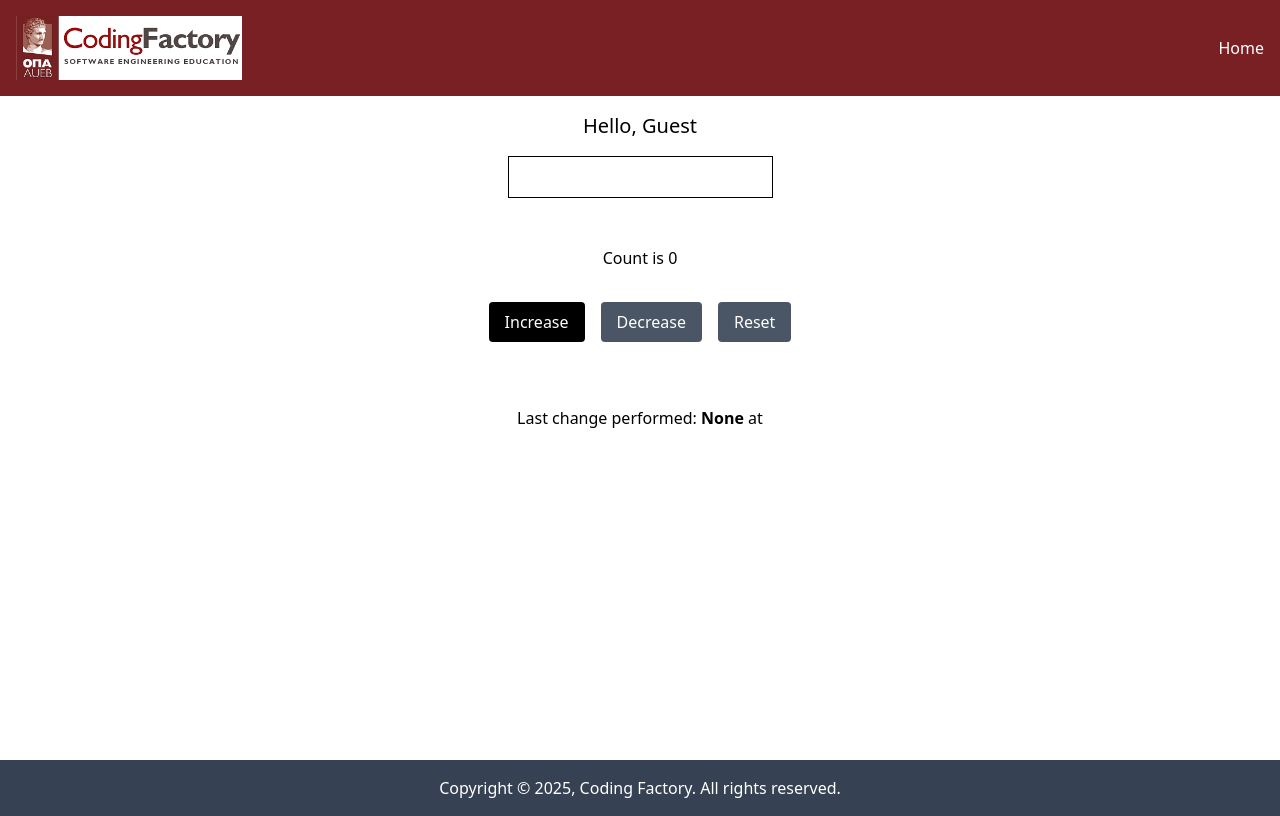
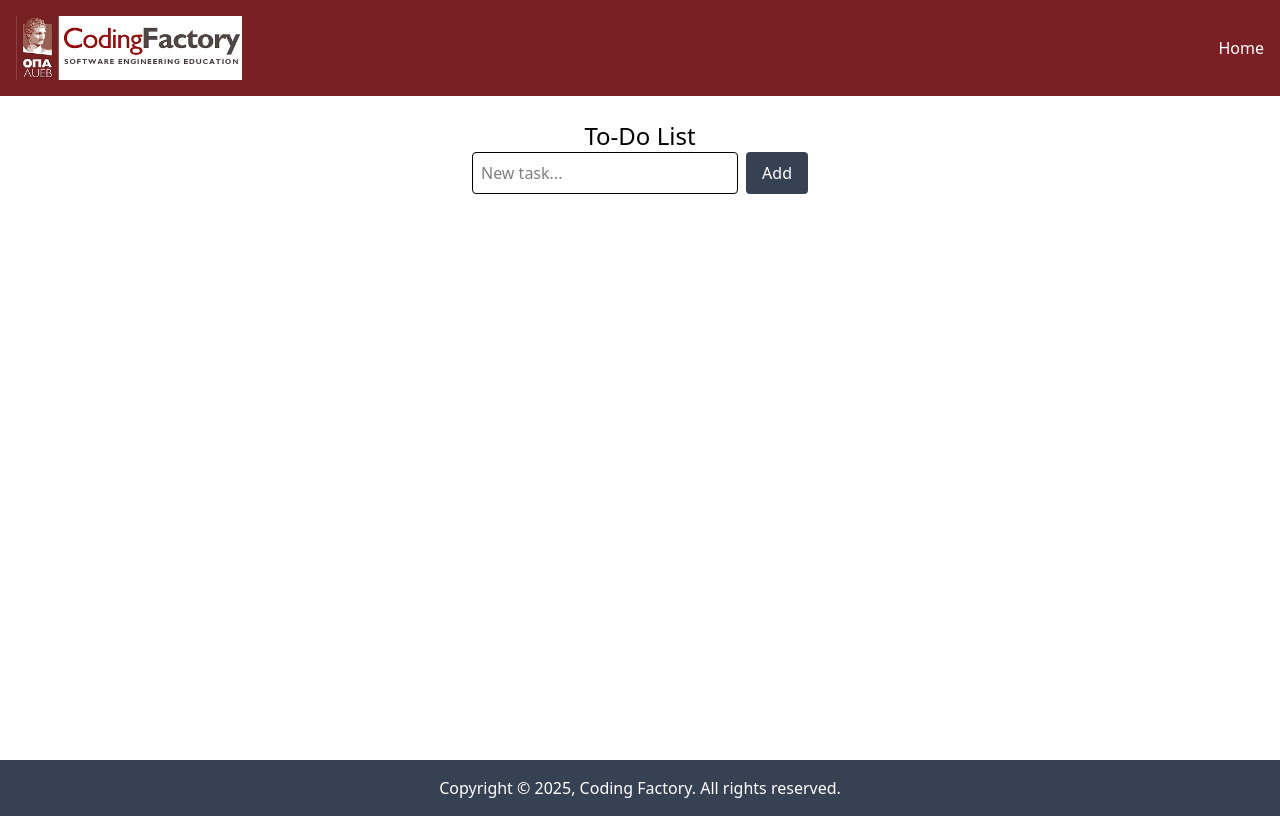
Before and after one commit to Kouvousis/cf6-react-intro, a React (Vite) app: page / in a window 1280 px wide. Built offline with nearby package versions, Linux system fonts and the light colour scheme.

Commit message:
feat: created todo app

```diff
--- a/src/App.tsx
+++ b/src/App.tsx
@@ -1,13 +1,14 @@
+import Layout from "./components/Layout.tsx";
 // import ClassComponent from "./components/ClassComponent.tsx";
 // import FunctionalComponent from "./components/FunctionalComponent.tsx";
 // import ArrowFunctionalComponent from "./components/ArrowFunctionalComponent.tsx";
 // import ArrowFunctionalComponentWithProps from "./components/ArrowFunctionalComponentWithProps.tsx";
 // import ArrowFunctionalComponentWithPropsType from "./components/ArrowFunctionalComponentWithPropsType.tsx";
-import Layout from "./components/Layout.tsx";
+import Todo from "./components/Todo/Todo.tsx";
 // import FunctionalComponentWithState from "./components/FunctionalComponentWithState.tsx";
 // import Counter from "./components/Counter.tsx";
-import NameChanger from "./components/NameChanger.tsx";
-import CounterWithReducer from "./components/CounterWithReducer.tsx";
+// import NameChanger from "./components/NameChanger.tsx";
+// import CounterWithReducer from "./components/CounterWithReducer.tsx";
 // import CounterWithMoreStates from "./components/CounterWithMoreStates.tsx";
 // import CounterAdvanced from "./components/CounterAdvanced.tsx";
 // import CounterWithCustomHook from "./components/CounterWithCustomHook.tsx";
@@ -32,12 +33,13 @@
                 {/*<ClassComponentWithState/>*/}
                 {/*<FunctionalComponentWithState/>*/}
                 {/*<Counter/>*/}
-                <NameChanger/>
+                {/*<NameChanger/>*/}
                 {/*<CounterWithMoreStates/>*/}
                 {/*<CounterAdvanced/>*/}
                 {/*<CounterWithCustomHook/>*/}
                 {/*<CounterWithAdvancedCustomHooks/>*/}
-                <CounterWithReducer/>
+                {/*<CounterWithReducer/>*/}
+                <Todo/>
             </Layout>
 
         </>
--- /dev/null
+++ b/src/components/Todo/Todo.tsx
@@ -0,0 +1,44 @@
+import TodoForm from "./TodoForm.tsx";
+import {useReducer} from "react";
+import TodoList from "./TodoList.tsx";
+
+type TodoProps = {
+    id: number;
+    text: string;
+}
+
+type Action =
+    | { type: "ADD"; payload: string }
+    | { type: "DELETE"; payload: number }
+
+const todoReducer = (state: TodoProps[], action: Action): TodoProps[] => {
+    switch (action.type) {
+        case "ADD":
+            const newTodo: TodoProps = {
+                id: Date.now(),
+                text: action.payload,
+            }
+            return [...state, newTodo]
+        case "DELETE":
+            return state.filter(todo => todo.id !== action.payload)
+        default:
+            return state;
+    }
+}
+
+const Todo = () => {
+    const [todos, dispatch] = useReducer(todoReducer, [])
+    console.log(todos)
+
+    return (
+        <>
+            <div className="max-w-sm mx-auto p-6">
+                <h1 className="text-center text-2xl">To-Do List</h1>
+                <TodoForm dispatch={dispatch} />
+                <TodoList todos={todos} dispatch={dispatch}/>
+            </div>
+        </>
+    )
+}
+
+export default Todo
--- /dev/null
+++ b/src/components/Todo/TodoForm.tsx
@@ -0,0 +1,51 @@
+import {useState} from "react";
+
+type Action =
+    | { type: "ADD"; payload: string }
+    | { type: "DELETE"; payload: number }
+
+type TodoFormProps = {
+    dispatch: React.Dispatch<Action>;
+}
+
+const TodoForm = ({dispatch}: TodoFormProps) => {
+    const [text, setText] = useState("");
+
+    const handleChange = (e: React.ChangeEvent<HTMLInputElement>) => {
+        setText(e.target.value);
+    }
+
+    const handleSubmit = (e: React.FormEvent) => {
+        e.preventDefault();
+        if (text.trim() !== "") {
+            dispatch({type: "ADD", payload: text});
+            setText("");
+        }
+    }
+
+    return (
+        <>
+            <form
+                className="flex gap-2 mb-4 "
+                onSubmit={handleSubmit}
+            >
+                <input
+                    type="text"
+                    value={text}
+                    onChange={handleChange}
+                    className="flex-1 border p-2 rounded"
+                    placeholder="New task..."
+                />
+                <button
+
+                    type="submit"
+                    className="bg-cf-dark-gray text-white px-4 py-2 rounded"
+                >
+                    Add
+                </button>
+            </form>
+        </>
+    )
+}
+
+export default TodoForm
--- /dev/null
+++ b/src/components/Todo/TodoList.tsx
@@ -0,0 +1,41 @@
+import {Trash2} from "lucide-react";
+
+type Todo = {
+    id: number;
+    text: string;
+}
+
+
+type TodoListProps = {
+    todos: Todo[]
+    dispatch: React.Dispatch<{ type: "DELETE"; payload: number }>;
+}
+
+
+const TodoList = ({todos, dispatch}: TodoListProps) => {
+
+    const handleDelete = (id: number) => () => {
+        dispatch({type: "DELETE", payload: id})
+    }
+
+    return (
+        <>
+            <ul className="space-y-2">
+                {todos.map(
+                    todo => (
+                        <li key={todo.id} className="flex items-center justify-between bg-gray-100 p-2 rounded ">
+                            <span>{todo.text}</span>
+                            <button
+                                onClick={handleDelete(todo.id)}
+                                className="text-cf-dark-red"
+                            >
+                                <Trash2 size={18}/>
+                            </button>
+                        </li>
+                    ))}
+            </ul>
+        </>
+    )
+}
+
+export default TodoList;
```
